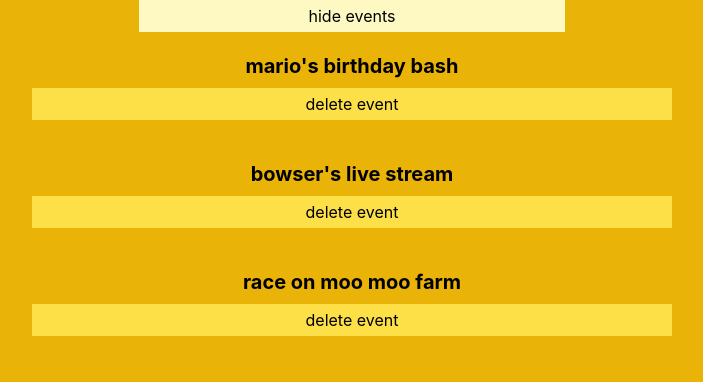
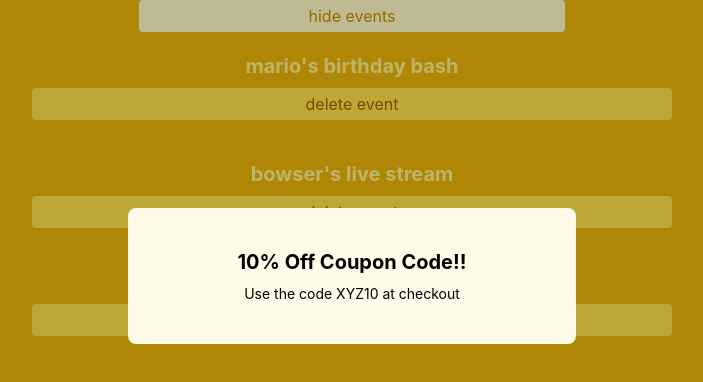
Before and after one commit to DavidRedding/event-list, a React (Create React App) app: page / in a window 1280 px wide. Shown: the top 382 px of the page, without its empty margins (288-991 px from the left). Built offline with nearby package versions, Linux system fonts and the light colour scheme.

Commit message:
modal created

```diff
--- a/src/App.js
+++ b/src/App.js
@@ -1,4 +1,5 @@
 import { useState } from 'react';
+import Modal from './components/Modal';
 
 const App = () => {
   // Data
@@ -21,8 +22,8 @@ const App = () => {
   // Map
   const list = events.map((event) => (
     <div className="py-5 flex flex-col items-center" key={event.id}>
-      <h2 className=" text-xl font-bold mb-2">{event.title}</h2>
-      <button className=" bg-yellow-300 p-1 w-1/2" onClick={() => handleClick(event.id)}>
+      <h2 className=" text-xl font-bold mb-2 text-yellow-200">{event.title}</h2>
+      <button className=" bg-yellow-300 p-1 w-1/2 text-yellow-700 rounded" onClick={() => handleClick(event.id)}>
         delete event
       </button>
     </div>
@@ -31,12 +32,13 @@ const App = () => {
   // Return
   return (
     <div className=" min-h-screen bg-yellow-500">
-      <div className=" flex justify-center">
-        <button onClick={() => setShowEvents(!showEvents)} className=" bg-yellow-100 p-1 w-1/3 ">
+      <div className="flex justify-center">
+        <button onClick={() => setShowEvents(!showEvents)} className=" bg-yellow-100 p-1 w-1/3 text-yellow-600 rounded">
           {showEvents ? 'hide events' : 'show events'}
         </button>
       </div>
       {showEvents ? list : null}
+      <Modal />
     </div>
   );
 };
--- /dev/null
+++ b/src/components/Modal.js
@@ -0,0 +1,10 @@
+const Modal = () => (
+  <div className=" fixed top-0 left-0 w-full h-full bg-black/25">
+    <div className=" py-10 max-w-md mt-52 mx-auto bg-yellow-50 rounded-lg text-center">
+      <h2 className="font-bold text-xl mb-2">10% Off Coupon Code!!</h2>
+      <p className=" text-sm">Use the code XYZ10 at checkout</p>
+    </div>
+  </div>
+);
+
+export default Modal;
```
